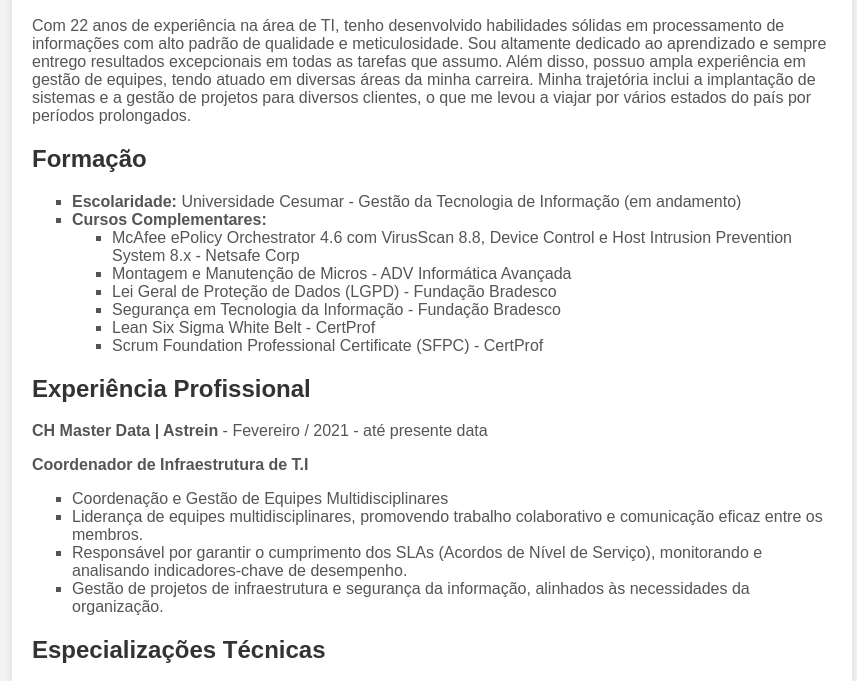
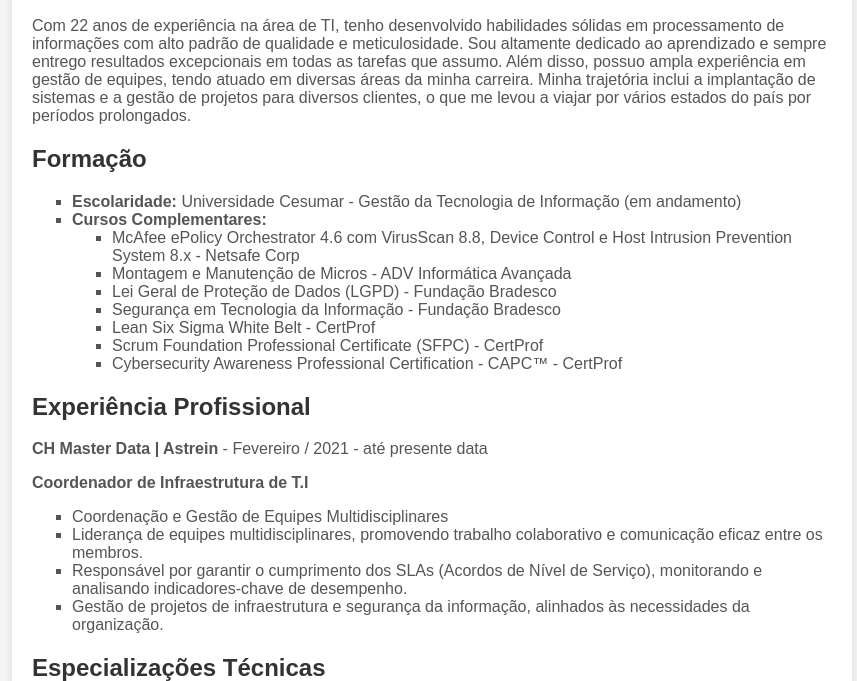
Before and after one commit to CortezRJ/CortezRJ.github.io, a plain HTML site: page index.html in a window 1280 px wide. Shown: the part 131-812 px from the top of the page, without its empty margins (208-1065 px from the left). Drawn offline with Linux system fonts and the light colour scheme.

Commit message:
Update index.html

```diff
--- a/index.html
+++ b/index.html
@@ -46,6 +46,7 @@
           <li>Segurança em Tecnologia da Informação - Fundação Bradesco</li>
           <li>Lean Six Sigma White Belt - CertProf</li>
           <li>Scrum Foundation Professional Certificate (SFPC) - CertProf</li>
+          <li>Cybersecurity Awareness Professional Certification - CAPC™ - CertProf</li>
         </ul>
       </li>
     </ul>
```
